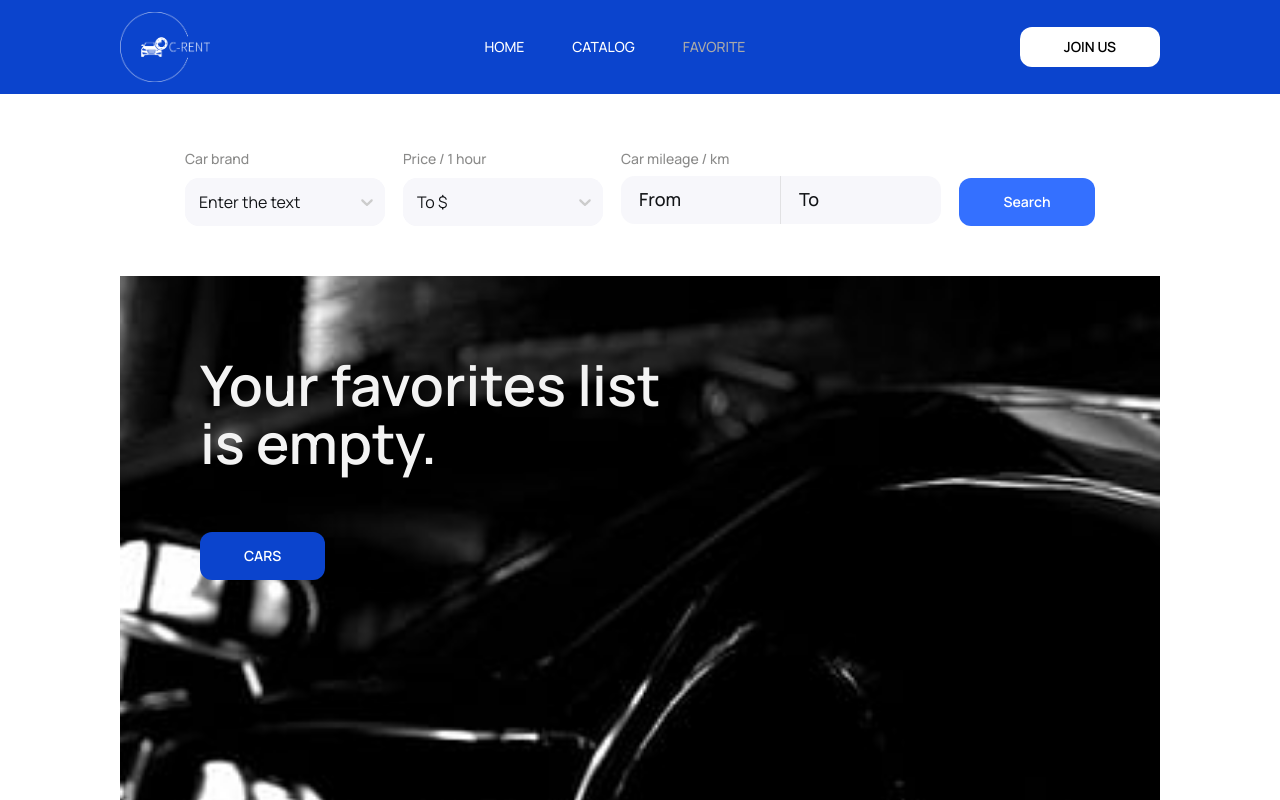
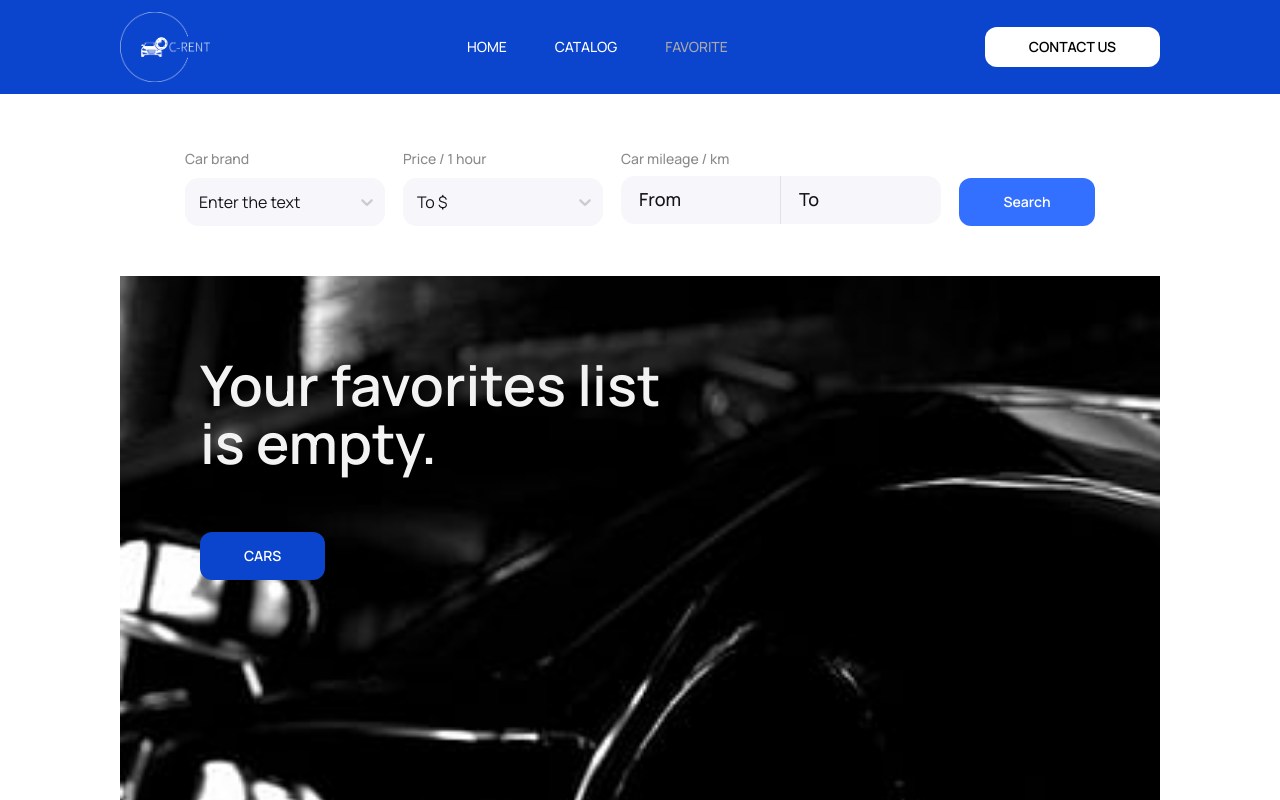
Before and after one commit to magistrkim/car-rent-app, a React (Vite) app: page /car-rent-app/favorite in a window 1280 px wide. Shown: the top 800 px of the page. Built offline with nearby package versions, Linux system fonts and the light colour scheme.

Commit message:
Fix hero buttons, remove comments

```diff
--- a/src/components/Header/Header.jsx
+++ b/src/components/Header/Header.jsx
@@ -10,7 +10,7 @@ const Header = () => {
         <LogoImg src={logoPng} alt="logo-image" />
       </Link>
       <Navbar />
-      <Button to="/contacts">JOIN US</Button>
+      <Button to="/contacts">CONTACT US</Button>
     </StyledHeader>
   );
 };
--- a/src/pages/HomePage/HomePage.jsx
+++ b/src/pages/HomePage/HomePage.jsx
@@ -17,7 +17,7 @@ const HomePage = () => {
           Chose the best comfortable car around you with our C-Rent App
         </Text>
         <LinkButton to="/catalog">
-          Try for FREE
+          CARS
         </LinkButton>
         <List>
           <li>
```
Also changed, not shown: public/404.html (+0 -19 lines).
